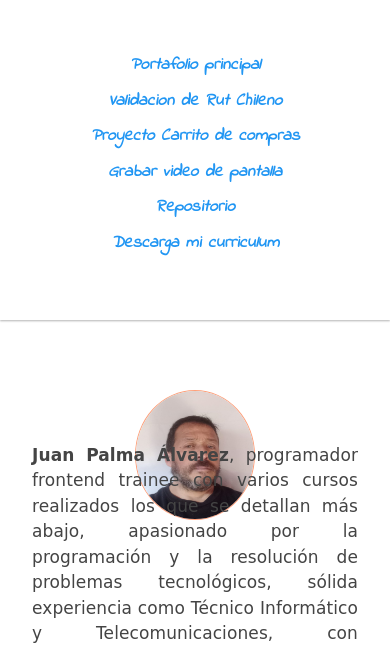
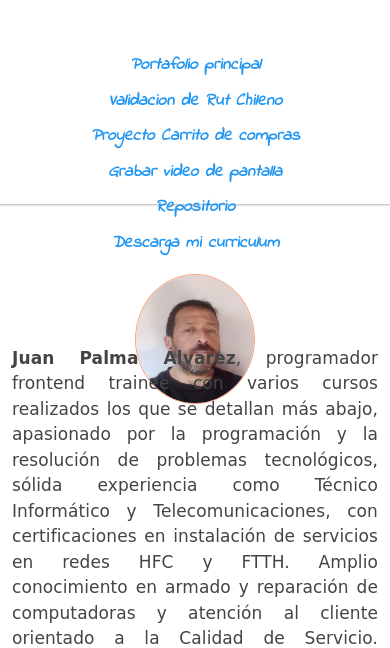
Before and after one commit to jpalma76/Portafolio3, a plain HTML site: page index.html in a window 390 px wide. Shown: the part 176-824 px from the top of the page. Drawn offline with Linux system fonts and the light colour scheme; a web font is replaced by a local one.

Commit message:
Modifica el css para responsive

```diff
--- a/css/index.css
+++ b/css/index.css
@@ -9,7 +9,8 @@
 }
 .navbar {
     width: 100%;
-    min-height: 230px;
+    min-height: 180px;
+    max-height: 380px;
     display: flex;
     align-items: center;
     justify-content: center !important;
@@ -38,7 +39,6 @@ h2 {
     display: flex;
     justify-content: space-around;
     align-items: center;
-    margin-bottom: 10px;
 }
 .nav-links a {
     font-family: "Indie Flower", cursive;
@@ -56,37 +56,37 @@ h2 {
 }
 .image-container {
     width: 100%;
-    height: 200px;
+    max-height: 230px;
     display: flex;
     align-items: center;
     justify-content: center;
+    margin-top: 50px;
 }
 #foto-mia {
     width: 120px;
     height: 130px;
     border-radius: 50%;
     border: 1px solid lightsalmon;
-    margin-top: 30px;
 }
 .page-one {
     width: 100%;
     height: 410px;
     display: flex;
     align-items: center;
-    padding: 20px;
     box-sizing: border-box;
     font-family: "Shantell Sans", cursive;
     font-size: 17px;
     font-optical-sizing: auto;
     font-weight: weight;
     font-style: normal;
-    font-variation-settings:
-    "BNCE" 0,
-    "INFM" 0,
-    "SPAC" 0;
+
 }
 .page-one p {
     text-align: justify;
+}
+.page-two, .page-three, .page-four {
+    margin-bottom: 50px;
+    padding: 20px;
 }
 .subtitle {
     margin-bottom: 20px;
@@ -110,6 +110,9 @@ td, th, tr {
 }
 
 @media(max-width:600px) {
+    .navbar {
+        height: 410px !important;
+    }
 
     .nav-links {
         width: 100%;
@@ -129,6 +132,10 @@ td, th, tr {
         margin-bottom: 5px;
         padding-top: 4px;
     }
+}
 
-
+@media(max-width:720px) {
+    .navbar {
+        height: 210px;
+    }
 }
```
